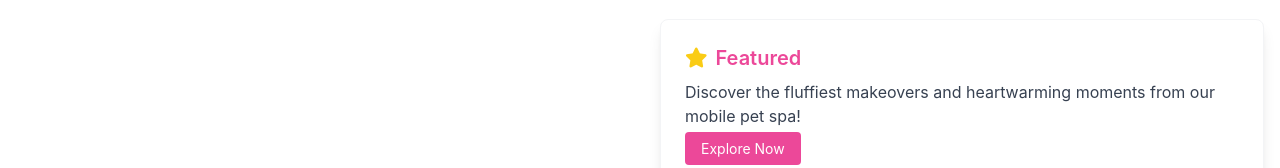
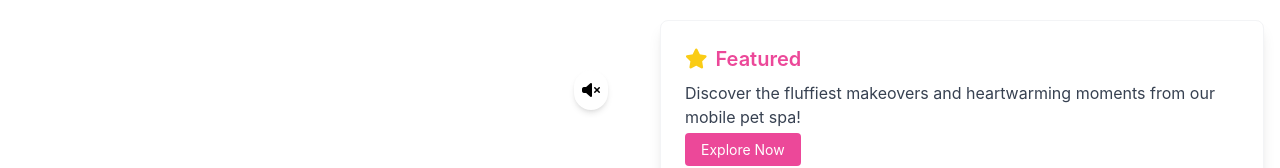
Before and after one commit to DETDevs/MoPetCo.App, a React (Vite) app: page /gallery in a window 1280 px wide. Shown: the part 390-558 px from the top of the page. Built offline with nearby package versions, Linux system fonts and the light colour scheme; no server answers.

Commit message:
t-devp: ajuste finales

```diff
--- a/src/components/Home/HomePageSection.tsx
+++ b/src/components/Home/HomePageSection.tsx
@@ -17,7 +17,7 @@ export const HomePageSection = () => {
   }, []);
 
   return (
-    <div className="relative w-full min-h-screen flex items-center justify-center overflow-hidden">
+    <div className="relative w-full min-h-screen flex items-center justify-center overflow-hidden ">
       {video?.some((item) => item.tipo === "Home") && (
         <video
           autoPlay
--- a/src/components/layout/GalleryHeroSection.tsx
+++ b/src/components/layout/GalleryHeroSection.tsx
@@ -1,33 +1,62 @@
 import { GalleryHeroSectionProps } from "../../types/GalleryHeroSectionProps";
 import { TranslatableText } from "../common/TranslatableText";
 import { VideoGallerySlider } from "./VideoGallerySlider";
+import { useRef, useState } from "react";
 
 export const GalleryHeroSection = ({
   title,
   subtitle,
 }: GalleryHeroSectionProps) => {
+  const videoRef = useRef<HTMLVideoElement>(null);
+  const [isMuted, setIsMuted] = useState(true);
+
+  const toggleMute = () => {
+    if (videoRef.current) {
+      videoRef.current.muted = !videoRef.current.muted;
+      setIsMuted(videoRef.current.muted);
+    }
+  };
   return (
-    <div className="w-full flex items-center justify-center px-4 py-10 md:h-[95vh] md:mt-[4.2rem]">
+    <div className="gallery-hero w-full flex items-center justify-center px-4 py-10 md:h-[75vh] md:mt-[9rem] lg:mt-[9rem] xl:mt-[12rem] lg:h-[75vh] xl:h-[70vh]">
       <div className="max-w-7xl w-full flex flex-col md:flex-row items-center gap-10 relative">
+        {/* Video + Overlay + Botón de audio */}
         <div className="relative w-full md:w-1/2">
-          <VideoGallerySlider />
+          <VideoGallerySlider ref={videoRef} />
+
+          {/* Overlay oscuro */}
           <div className="absolute inset-0 bg-black/50 md:hidden z-1 rounded-lg" />
+
+          {/* Botón para audio */}
+          <button
+            onClick={toggleMute}
+            className="absolute top-3 right-3 z-10 bg-white text-black rounded-full p-2 shadow-md hover:bg-pink-500 hover:text-white transition"
+          >
+            {isMuted ? (
+              <i className="fas fa-volume-mute"></i>
+            ) : (
+              <i className="fas fa-volume-up"></i>
+            )}
+          </button>
+
+          {/* Texto encima en mobile */}
           <div className="absolute inset-0 flex flex-col items-center justify-center text-white text-center px-4 md:hidden z-2">
             <h1 className="text-3xl font-extrabold tracking-wide drop-shadow-md">
-            <TranslatableText text={title}/>
+              <TranslatableText text={title} />
             </h1>
-            <p className="text-lg mt-2 opacity-90 drop-shadow-md"><TranslatableText text={subtitle}/></p>
+            <p className="text-lg mt-2 opacity-90 drop-shadow-md">
+              <TranslatableText text={subtitle} />
+            </p>
           </div>
         </div>
 
         <div className="hidden md:flex flex-col w-full md:w-1/2 items-start justify-center space-y-8">
           <div>
             <h1 className="text-4xl font-extrabold bg-gradient-to-r from-pink-500 to-purple-500 text-transparent bg-clip-text py-2">
-            <TranslatableText text={title}/>
+              <TranslatableText text={title} />
             </h1>
             <div className="w-16 h-1 bg-pink-400 mt-2 mb-4 rounded animate-pulse" />
             <p className="text-base text-gray-700 leading-relaxed font-medium">
-            <TranslatableText text={subtitle}/>
+              <TranslatableText text={subtitle} />
             </p>
           </div>
 
@@ -39,7 +68,10 @@ export const GalleryHeroSection = ({
             <p className="text-gray-700 my-2">
               <TranslatableText text="Discover the fluffiest makeovers and heartwarming moments from our mobile pet spa!" />
             </p>
-            <a href="#gallery" className="bg-pink-500 text-white px-4 py-2 rounded hover:bg-pink-600 text-sm ">
+            <a
+              href="#gallery"
+              className="bg-pink-500 text-white px-4 py-2 rounded hover:bg-pink-600 text-sm "
+            >
               <TranslatableText text="Explore Now" />
             </a>
           </div>
--- a/src/components/layout/Header.tsx
+++ b/src/components/layout/Header.tsx
@@ -30,7 +30,7 @@ export const Header = () => {
 
 
   return (
-    <header className="bg-white shadow-md fixed w-full z-20 overflow-hidden">
+    <header className="bg-white shadow-md fixed w-full z-50 overflow-hidden">
       <div className="max-w-7xl mx-auto px-4 py-3 flex items-center justify-between relative">
         <div>
           <a href="/">
--- a/src/components/layout/ServiceSubList.tsx
+++ b/src/components/layout/ServiceSubList.tsx
@@ -23,7 +23,7 @@ export const ServiceSubList: React.FC<Props> = ({ subServicios }) => {
             className="bg-white rounded-lg shadow-md p-6 hover:shadow-xl transition duration-300"
           >
             <h3 className="text-xl font-semibold mb-2 text-blue-700">
-              {sub.titulo}
+            <TranslatableText text={sub.titulo}/>
             </h3>
             <p className="text-gray-600 mb-4">
               <TranslatableText text={sub.descripcion} />
--- a/src/components/layout/VideoGallerySlider.tsx
+++ b/src/components/layout/VideoGallerySlider.tsx
@@ -1,12 +1,15 @@
-import React, { useEffect, useState, useRef } from "react";
+import React, { useEffect, useState, useRef, forwardRef } from "react";
 import { obtenerVideosTypes } from "../../Service/videoService";
 import { VideoType } from "../../types/VideoType";
 
-export const VideoGallerySlider = () => {
+export const VideoGallerySlider = forwardRef<HTMLVideoElement>((props, ref) => {
   const [galleryVideos, setGalleryVideos] = useState<VideoType[]>([]);
   const [currentVideoIndex, setCurrentVideoIndex] = useState(0);
+  const [isMuted, setIsMuted] = useState(true);
 
-  const videoRef = useRef<HTMLVideoElement>(null);
+  const internalVideoRef = useRef<HTMLVideoElement>(null);
+  const videoRef =
+    (ref as React.RefObject<HTMLVideoElement>) || internalVideoRef;
 
   const touchStartX = useRef<number | null>(null);
 
@@ -19,6 +22,13 @@ export const VideoGallerySlider = () => {
 
     fetchVideos();
   }, []);
+
+  useEffect(() => {
+    if (videoRef.current) {
+      // Solo impones el valor de isMuted al video
+      videoRef.current.muted = isMuted;
+    }
+  }, [currentVideoIndex, isMuted]);
 
   const handleVideoEnd = () => {
     setCurrentVideoIndex((prevIndex) => (prevIndex + 1) % galleryVideos.length);
@@ -33,8 +43,9 @@ export const VideoGallerySlider = () => {
   };
 
   const handlePrev = () => {
-    setCurrentVideoIndex((prevIndex) =>
-      (prevIndex - 1 + galleryVideos.length) % galleryVideos.length
+    setCurrentVideoIndex(
+      (prevIndex) =>
+        (prevIndex - 1 + galleryVideos.length) % galleryVideos.length
     );
   };
 
@@ -57,6 +68,14 @@ export const VideoGallerySlider = () => {
     }
   };
 
+  const toggleMute = () => {
+    if (videoRef.current) {
+      const newMutedState = !videoRef.current.muted;
+      videoRef.current.muted = newMutedState;
+      setIsMuted(newMutedState);
+    }
+  };
+
   if (galleryVideos.length === 0) return null;
 
   return (
@@ -65,21 +84,31 @@ export const VideoGallerySlider = () => {
       onTouchMove={handleTouchMove}
       className="relative w-full rounded-xl overflow-hidden"
     >
+      {/* Video */}
       <video
         ref={videoRef}
         key={galleryVideos[currentVideoIndex].idVideo}
         src={galleryVideos[currentVideoIndex].urlVideo}
         autoPlay
-        muted
+        muted={isMuted}
         playsInline
         className="w-full h-full object-cover rounded-xl max-h-[100vh] lg:max-h-[95vh]"
         onEnded={handleVideoEnd}
       />
 
+      {/* Botón de control de audio */}
+      <button
+        onClick={toggleMute}
+        className="absolute top-3 right-3 z-10 bg-white text-black rounded-full p-2 shadow-md hover:bg-pink-500 hover:text-white transition"
+      >
+        <i className="fas fa-volume-up"></i>
+      </button>
+
+      {/* Botón anterior */}
       {galleryVideos.length > 1 && (
         <button
           onClick={handlePrev}
-          className="hidden sm:block absolute left-0 top-1/2 transform -translate-y-1/2  text-white rounded-full p-3 hover:bg-black/70 transition"
+          className="hidden sm:block absolute left-0 top-1/2 transform -translate-y-1/2 text-white rounded-full p-3 hover:bg-black/70 transition"
         >
           <svg
             xmlns="http://www.w3.org/2000/svg"
@@ -98,6 +127,7 @@ export const VideoGallerySlider = () => {
         </button>
       )}
 
+      {/* Botón siguiente */}
       {galleryVideos.length > 1 && (
         <button
           onClick={handleNext}
@@ -120,6 +150,7 @@ export const VideoGallerySlider = () => {
         </button>
       )}
 
+      {/* Puntos indicadores */}
       {galleryVideos.length > 1 && (
         <div className="absolute bottom-4 left-1/2 transform -translate-x-1/2 flex space-x-2 z-10">
           {galleryVideos.map((_, index) => (
@@ -135,4 +166,4 @@ export const VideoGallerySlider = () => {
       )}
     </div>
   );
-};
+});
--- a/src/pages/GalleryPage.tsx
+++ b/src/pages/GalleryPage.tsx
@@ -53,7 +53,7 @@ const GalleryPage = () => {
         videoSrc="/assets/herogallery.mp4"
       />
 
-      <div className="max-w-7xl mx-auto px-4 py-12" id="gallery">
+      <div className="max-w-7xl mx-auto mt-20 px-4 py-12" id="gallery">
         <h2
           className="text-xl sm:text-2xl font-bold text-center mb-8"
           data-aos="fade-up"
--- a/src/pages/ServiceDetailPage.tsx
+++ b/src/pages/ServiceDetailPage.tsx
@@ -87,7 +87,7 @@ const ServiceDetailPage = () => {
           <div className="w-full md:w-1/2">
             <h1 className="text-3xl font-bold mb-4 flex items-center gap-3 text-blue-700">
               <i className={`fas ${servicio.icon}`}></i>
-              {servicio.titulo}
+              <TranslatableText text={servicio.titulo}/>
             </h1>
 
             <p className="text-gray-700 leading-relaxed mb-6">
--- a/src/style/Global.css
+++ b/src/style/Global.css
@@ -38,3 +38,16 @@ body {
     opacity: 0.2;
   }
 }
+
+@media (min-height: 400px) and (max-height: 599px) {
+  .gallery-hero{
+    margin-top: 7.8rem !important;
+  }
+}
+
+
+@media (min-height: 600px) and (max-height: 800px) {
+  .gallery-hero{
+    margin-top: 10.5rem !important;
+  }
+}
```
